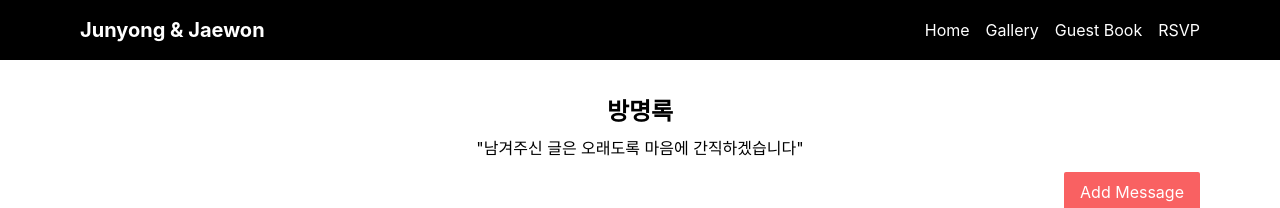
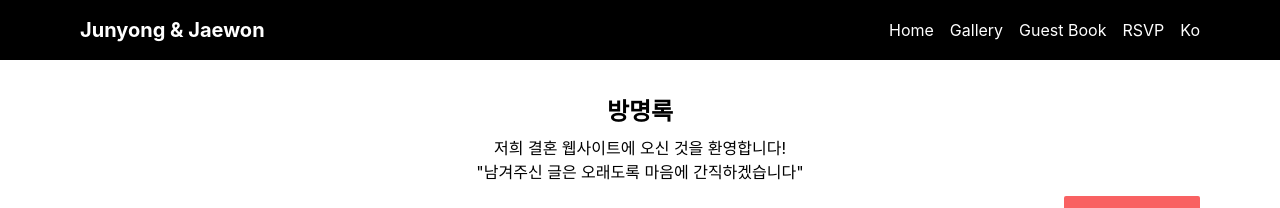
Before and after one commit to JoyJaewon/wedding-site, a React (Create React App) app: page /guest-book in a window 1280 px wide. Shown: the top 208 px of the page. Built offline with nearby package versions, Linux system fonts and the light colour scheme; no server answers; the database is empty.

Commit message:
feat: Add i18n for en/ko change

```diff
--- a/package.json
+++ b/package.json
@@ -9,10 +9,13 @@
     "@testing-library/user-event": "^13.5.0",
     "firebase": "^10.7.0",
     "google-map-react": "^2.2.1",
+    "i18next": "^23.7.8",
+    "i18next-browser-languagedetector": "^7.2.0",
     "lightgallery": "^2.7.2",
     "react": "^18.2.0",
     "react-dom": "^18.2.0",
     "react-hook-form": "^7.48.2",
+    "react-i18next": "^13.5.0",
     "react-icons": "^4.12.0",
     "react-image-gallery": "^1.3.0",
     "react-photo-album": "^2.3.0",
--- /dev/null
+++ b/src/components/LanguageToggle.jsx
@@ -0,0 +1,21 @@
+import React from 'react';
+import { useTranslation } from 'react-i18next';
+
+export default function LanguageToggle() {
+  const { i18n } = useTranslation();
+
+  const toggleLanguage = () => {
+    const newLang = i18n.language === "en" ? "ko" : "en";
+    i18n.changeLanguage(newLang);
+  };
+
+  const currentLanguage = i18n.language;
+
+  return (
+    <div>
+      <button onClick={toggleLanguage}>
+        {currentLanguage === 'en' ? 'En' : 'Ko'}
+      </button>
+    </div>
+  );
+};
--- a/src/components/Navbar.jsx
+++ b/src/components/Navbar.jsx
@@ -1,5 +1,6 @@
 import React, { useState } from "react";
 import { Link } from "react-router-dom";
+import LanguageToggle from "./LanguageToggle";
 
 export default function Navbar() {
   const [isOpen, setIsOpen] = useState(false);
@@ -35,6 +36,7 @@ export default function Navbar() {
           <Link to="/rsvp" className="hover:text-gray-300">
             RSVP
           </Link>
+          <LanguageToggle/>
         </nav>
       </div>
     </header>
--- a/src/index.js
+++ b/src/index.js
@@ -1,15 +1,13 @@
-import React from "react";
-import ReactDOM from "react-dom/client";
-import { QueryClient, QueryClientProvider } from "@tanstack/react-query";
-import "lightgallery/css/lightgallery.css";
-import "./index.css";
-import App from "./App";
+import React from 'react';
+import ReactDOM from 'react-dom/client';
+import './index.css';
+import App from './App';
+import { QueryClient, QueryClientProvider } from '@tanstack/react-query';
+import './languages/i18n';
 
 const queryClient = new QueryClient();
 
-const rootElement = document.getElementById("root");
-
-const root = ReactDOM.createRoot(rootElement);
+const root = ReactDOM.createRoot(document.getElementById('root'));
 root.render(
   <React.StrictMode>
     <QueryClientProvider client={queryClient}>
--- /dev/null
+++ b/src/languages/en.js
@@ -0,0 +1,3 @@
+export const en = {
+    'Welcome': 'Welcome to our wedding website!',
+  };
--- /dev/null
+++ b/src/languages/i18n.js
@@ -0,0 +1,35 @@
+import i18n from "i18next";
+import { initReactI18next } from "react-i18next";
+import { en } from "./en";
+import { ko } from "./ko";
+
+
+i18n
+  .use(initReactI18next)
+  .init({
+    resources: {
+      en: {
+        translation: en,
+      },
+      ko: {
+        translation: ko,
+      },
+    },
+    lng: "ko-KR",
+    fallbackLng: {
+      "ko-KR": ["ko-KR"],
+      default: ["en-US"],
+    },
+    debug: true,
+    defaultNS: "translation",
+    ns: "translation",
+    keySeparator: false,
+    interpolation: {
+      escapeValue: false,
+    },
+    react: {
+      useSuspense: false,
+    },
+  });
+
+export default i18n;
--- /dev/null
+++ b/src/languages/ko.js
@@ -0,0 +1,3 @@
+export const ko = {
+    'Welcome': '저희 결혼 웹사이트에 오신 것을 환영합니다!',
+  };
--- a/src/pages/GuestBook.jsx
+++ b/src/pages/GuestBook.jsx
@@ -4,10 +4,11 @@ import Swal from "sweetalert2";
 import Button from "../components/ui/Button";
 import { addMessage, getMessages } from "../api/firebase";
 import MessageCard from "../components/MessageCard";
+import { useTranslation } from "react-i18next";
 
 export default function GuestBook() {
   const [isSubmitting, setIsSubmitting] = useState(false);
-
+  const {t}=useTranslation();
   const {
     isLoading,
     error,
@@ -63,6 +64,7 @@ export default function GuestBook() {
     <>
       <section className="w-full text-center">
         <h2 className="text-2xl font-bold my-2 mt-10">방명록</h2>
+        <h2>{t("Welcome")}</h2>
         <div>"남겨주신 글은 오래도록 마음에 간직하겠습니다"</div>
         <div className="flex justify-end lg:pe-20 mt-3">
           <Button text="Add Message" onClick={openModal} />
```
Also changed, not shown: 1 other file (tests, documents, lock files or other folders).
